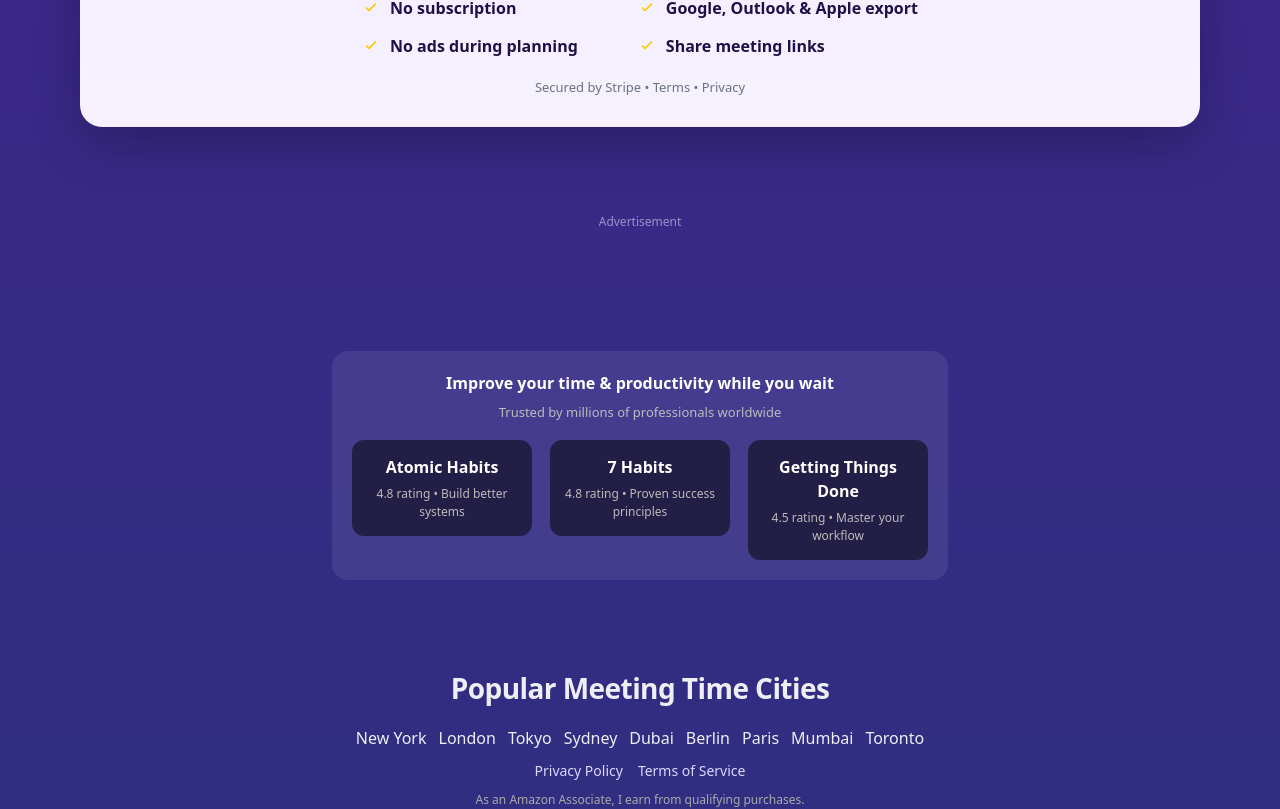
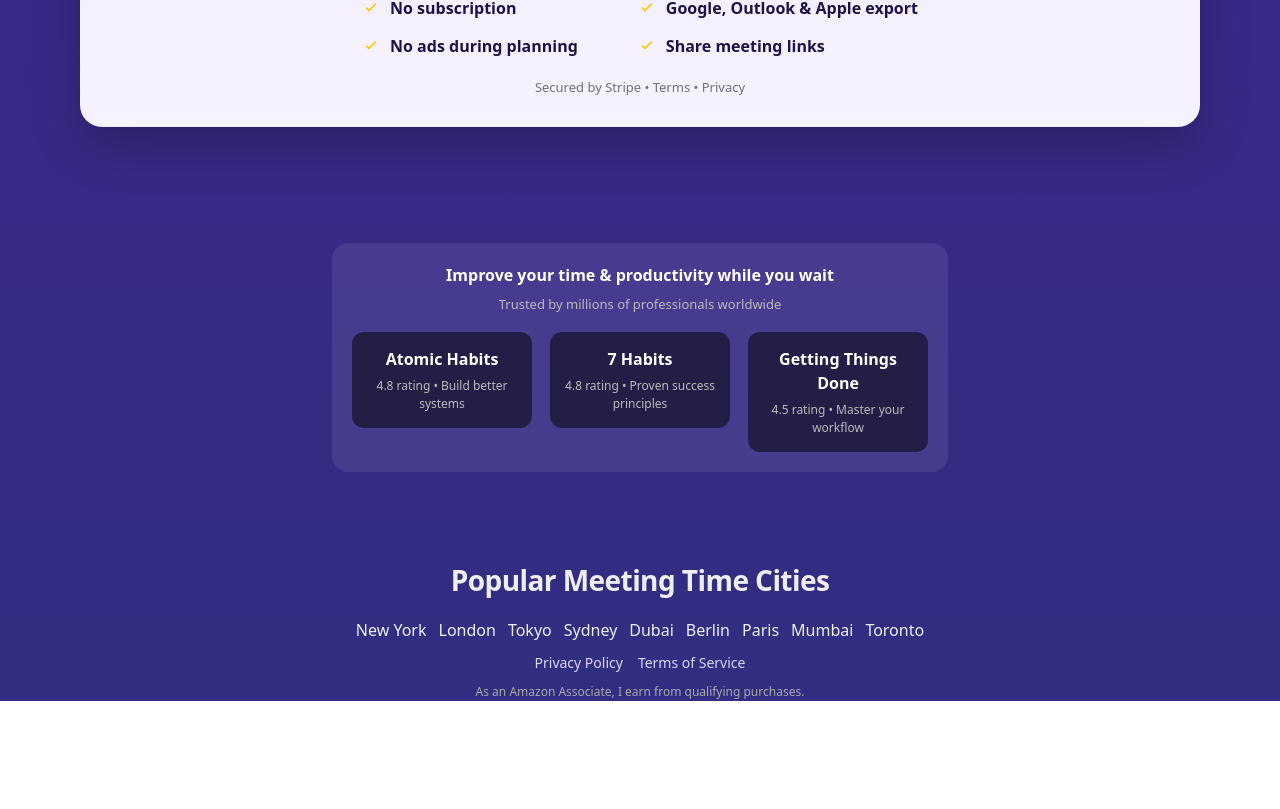
Before and after one commit to techtalk1282/Best-Meeting-Time, a Next.js app: page / in a window 1280 px wide. Shown: the part 1421-2230 px from the top of the page. After the commit the page ends 2122 px from the top, so only its background shows below. Built offline with nearby package versions, Linux system fonts and the light colour scheme.

Commit message:
chore: hide empty ad slot until adsense is active

```diff
--- a/app/ui/LayoutShell.tsx
+++ b/app/ui/LayoutShell.tsx
@@ -70,32 +70,8 @@ export default function LayoutShell({
         }}
       >
         {/* Label */}
-        <div
-          style={{
-            textAlign: "center",
-            color: "#ddd6fe",
-            fontSize: "12px",
-            opacity: 0.6,
-            marginBottom: "10px",
-          }}
-        >
-          Advertisement
-        </div>
-
-        {/* AdSense */}
-        <ins
-          className="adsbygoogle"
-          style={{
-            display: "block",
-            width: "100%",
-            maxWidth: 728,
-            height: 90,
-          }}
-          data-ad-client="ca-pub-9246885832557966"
-          data-ad-slot="5883090133"
-          data-ad-format="auto"
-          data-full-width-responsive="true"
-        />
+        {/* TEMP: Ad slot hidden until AdSense is active */}
+        <div style={{ height: "10px" }} />
 
         {/* 🔥 AMAZON FALLBACK — v2.4 */}
         <div
```
